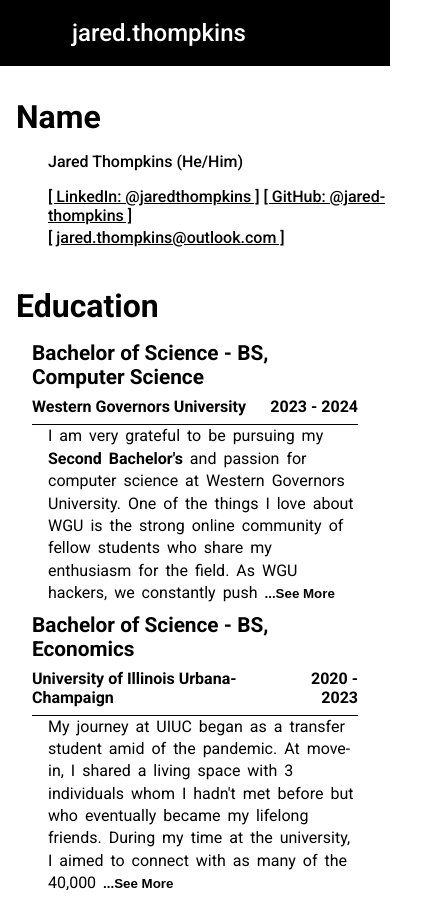
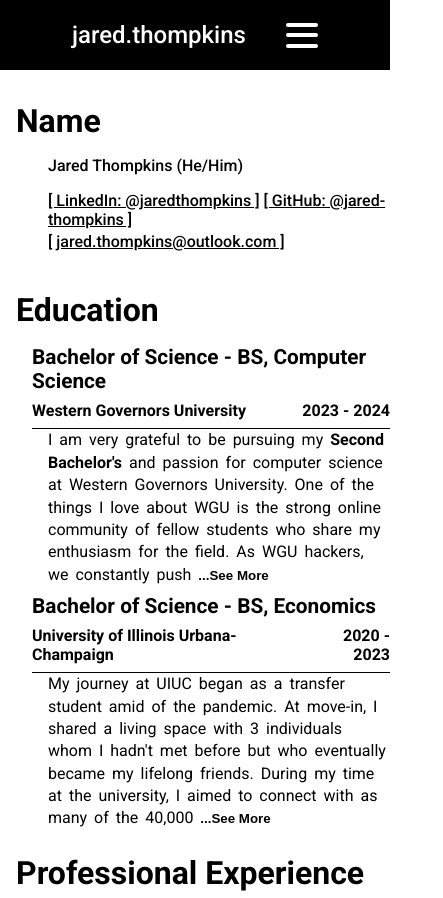
Before and after one commit to Jared-Thompkins/thompkins.info, a plain HTML site: page index.html in a window 390 px wide. Shown: the top 898 px of the page, 443 px wide, since content can reach past the window. Drawn offline with Linux system fonts and the light colour scheme.

Commit message:
add hamburger nav

```diff
--- a/contact/contact.css
+++ b/contact/contact.css
@@ -65,10 +65,61 @@
     color: #ff5252;
   }
 
+  .hamburger {
+    display: none;
+    flex-direction: column;
+    justify-content: space-around;
+    width: 2rem;
+    height: 2rem;
+    background: transparent;
+    border: none;
+    cursor: pointer;
+    padding: 0;
+    z-index: 10;
+}
+
+.hamburger:focus {
+    outline: none;
+}
+
+.bar {
+    width: 2rem;
+    height: 0.25rem;
+    background-color: #fff;
+    border-radius: 10px;
+    transition: all 0.3s linear;
+    position: relative;
+    transform-origin: 1px;
+}
+
+.nav-links.show {
+  display: flex;
+  animation: fadeIn 0.5s ease-in-out 1;
+}
+
+@keyframes fadeIn {
+  0% { opacity: 0; }
+  100% { opacity: 1; }
+}
+
   /* Responsive styles */
   @media screen and (max-width: 768px) {
     .nav-links {
       display: none;
+      flex-direction: column;
+      width: 100%;
+      position: absolute;
+      top: 70px;
+      left: 0;
+      background-color: #000;
+    }
+
+    .nav-links li {
+      margin: 1.5rem 0;
+      padding-left: 1rem;
+    }
+    .hamburger {
+      display: flex;
     }
     body {
         padding: 0 0rem;
--- a/contact/contact.js
+++ b/contact/contact.js
@@ -1,3 +1,8 @@
+document.querySelector('.hamburger').addEventListener('click', function() {
+  document.querySelector('.nav-links').classList.toggle('show');
+});
+
+
 document.getElementById('contactForm').addEventListener('submit', function(event) {
     event.preventDefault();
 
--- a/index.html
+++ b/index.html
@@ -27,8 +27,14 @@
             <li><a href="/projects/projects.html">Projects</a></li>
             <li><a href="/contact/contact.html">Contact</a></li>
           </ul>
+          <button class="hamburger">
+            <span class="bar"></span>
+            <span class="bar"></span>
+            <span class="bar"></span>
+        </button>
         </nav>
       </header>
+
       <section class="hero" id="about">
         <h1>Name</h1>
         <div class="social-links">
--- a/projects/projects.css
+++ b/projects/projects.css
@@ -60,15 +60,64 @@
     color: #ff5252;
   }
 
+  .hamburger {
+    display: none;
+    flex-direction: column;
+    justify-content: space-around;
+    width: 2rem;
+    height: 2rem;
+    background: transparent;
+    border: none;
+    cursor: pointer;
+    padding: 0;
+    z-index: 10;
+}
+
+.hamburger:focus {
+    outline: none;
+}
+
+.bar {
+    width: 2rem;
+    height: 0.25rem;
+    background-color: #fff;
+    border-radius: 10px;
+    transition: all 0.3s linear;
+    position: relative;
+    transform-origin: 1px;
+}
+.nav-links.show {
+  display: flex;
+  animation: fadeIn 0.5s ease-in-out 1;
+}
+
+@keyframes fadeIn {
+  0% { opacity: 0; }
+  100% { opacity: 1; }
+}
+
   /* Responsive styles */
   @media screen and (max-width: 768px) {
     .nav-links {
       display: none;
+      flex-direction: column;
+      width: 100%;
+      position: absolute;
+      top: 70px;
+      left: 0;
+      background-color: #000;
+      z-index: 9;
+    }
+    .nav-links li {
+      margin: 1.5rem 0;
+      padding-left: 1rem;
+    }
+    .hamburger {
+      display: flex;
     }
     body {
         padding: 0 0rem;
     }
-
 
   }
 
--- /dev/null
+++ b/projects/projects.js
@@ -0,0 +1,3 @@
+document.querySelector('.hamburger').addEventListener('click', function() {
+    document.querySelector('.nav-links').classList.toggle('show');
+  });
--- a/scripts.js
+++ b/scripts.js
@@ -1,3 +1,8 @@
+document.querySelector('.hamburger').addEventListener('click', function() {
+  document.querySelector('.nav-links').classList.toggle('show');
+});
+
+
 function toggleDescription(button) {
     const action = button.getAttribute('data-action');
     const moreText = button.parentElement.querySelector('.more');
--- a/styles.css
+++ b/styles.css
@@ -9,6 +9,9 @@
     max-width: 1000px;
     margin: 0 auto;
     padding: 0 2rem;
+    display: flex;
+    flex-direction: column;
+    min-height: 100vh;
 }
 
 /* Navigation Section */
@@ -60,13 +63,61 @@
     color: #ff5252;
   }
 
+  .hamburger {
+    display: none;
+    flex-direction: column;
+    justify-content: space-around;
+    width: 2rem;
+    height: 2rem;
+    background: #000;
+    border: none;
+    cursor: pointer;
+    padding: 0;
+    z-index: 10;
+}
+
+.hamburger:focus {
+    outline: none;
+}
+
+.bar {
+    width: 2rem;
+    height: 0.25rem;
+    background-color: #fff;
+    border-radius: 10px;
+    transition: all 0.3s linear;
+    position: relative;
+    transform-origin: 1px;
+}
+
+.nav-links.show {
+  display: flex;
+  animation: fadeIn 0.5s ease-in-out 1;
+}
+
+@keyframes fadeIn {
+  0% { opacity: 0; }
+  100% { opacity: 1; }
+}
+
   /* Responsive styles */
   @media screen and (max-width: 768px) {
     .nav-links {
       display: none;
+      flex-direction: column;
+      width: 100%;
+      position: absolute;
+      top: 70px;
+      left: 0;
+      background-color: #000;
     }
-    .logo {
-      padding-right: 80%;
+    .nav-links li {
+      margin: 1.5rem 0;
+      padding-left: 1rem;
+    }
+
+    .hamburger{
+      display: flex;
     }
     body {
       padding: 0 0rem;
@@ -78,17 +129,11 @@
       box-sizing: border-box;
       padding-left: 1rem;
     }
-    ul {
-      box-sizing: border-box;
-      padding-right: 2rem;
-      padding-left: 20rem;
+
     }
     body .social-links {
       padding-left: 2rem;
     }
-
-
-  }
 
   /* Hero Section */
 .hero {
```
Also changed, not shown: contact/contact.html (+5 -0 lines), projects/projects.html (+7 -4 lines).
